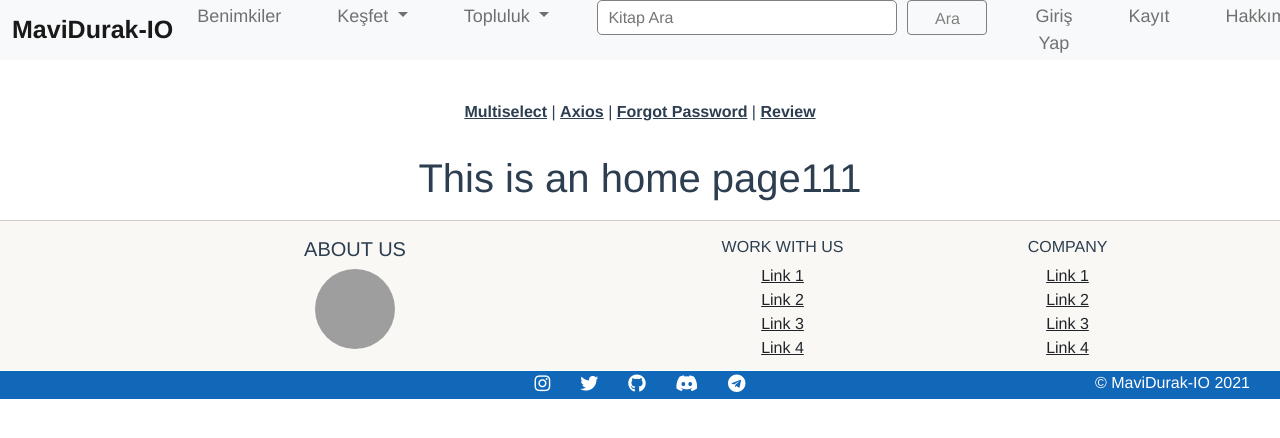
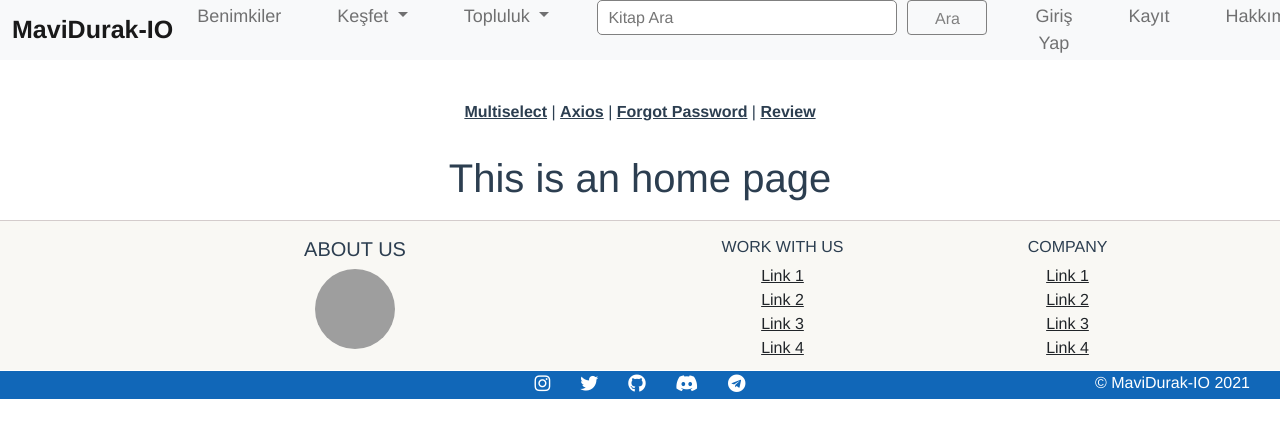
Before and after one commit to mavidurak/orientation-front-end, a Vue app: page /home in a window 1280 px wide. Shown: the top 438 px of the page. Built offline with nearby package versions, Linux system fonts and the light colour scheme; grey boxes are pictures that could not be loaded.

Commit message:
review hazir

```diff
--- a/src/views/Home.vue
+++ b/src/views/Home.vue
@@ -1,6 +1,6 @@
 <template>
   <div class="home">
-    <h1>This is an home page111</h1>
+    <h1>This is an home page</h1>
   </div>
 </template>
 
```
